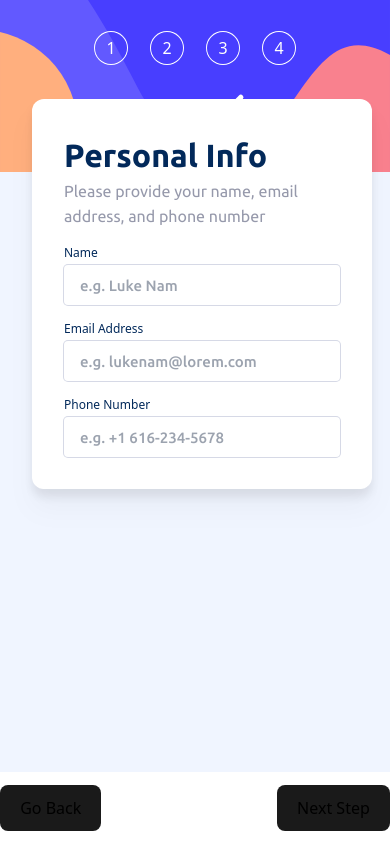
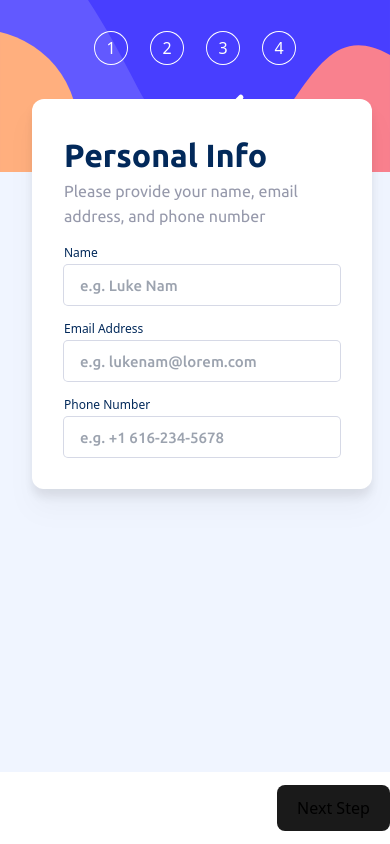
Before and after one commit to tnamdevnote/a11y-challenges, a React (Vite) app: page / in a window 390 px wide. Built offline with nearby package versions, Linux system fonts and the light colour scheme.

Commit message:
button alignmnet

```diff
--- a/src/App.jsx
+++ b/src/App.jsx
@@ -52,9 +52,13 @@ const FORM_DATA = {
 };
 
 function App() {
-  const { steps, currentStepIndex, currentStep, next, back } = useMultiStepForm(
-    [<YourInfoForm />, <SelectPlanForm />, <AddOnsForm />, <SummaryForm />],
-  );
+  const { steps, currentStepIndex, currentStep, isStart, isLast, next, back } =
+    useMultiStepForm([
+      <YourInfoForm />,
+      <SelectPlanForm />,
+      <AddOnsForm />,
+      <SummaryForm />,
+    ]);
 
   return (
     <main className="relative bg-lighter-blue min-h-screen flex items-start md:items-center">
@@ -71,10 +75,17 @@ function App() {
           <FormWrapper formId="multi-step_form">{currentStep}</FormWrapper>
         </form>
       </section>
-      <footer className="bg-white h-[72px] fixed bottom-0 flex items-center w-full justify-between md:hidden">
-        <button type="button" form="multi-step_form" onClick={back}>
-          Go Back
-        </button>
+      <footer className="bg-white h-[72px] fixed bottom-0 flex justify-end items-center w-full md:hidden">
+        {!isStart && (
+          <button
+            className="mr-auto"
+            type="button"
+            form="multi-step_form"
+            onClick={back}
+          >
+            Go Back
+          </button>
+        )}
         <button type="button" form="multi-step_form" onClick={next}>
           Next Step
         </button>
--- a/src/hooks/useMultiStepForm.ts
+++ b/src/hooks/useMultiStepForm.ts
@@ -33,6 +33,8 @@ function useMultiStepForm(steps: ReactElement[]) {
     steps,
     currentStepIndex,
     currentStep: steps[currentStepIndex],
+    isStart: currentStepIndex === 0,
+    isLast: currentStepIndex === steps.length - 1,
     next,
     back,
     goTo,
```
